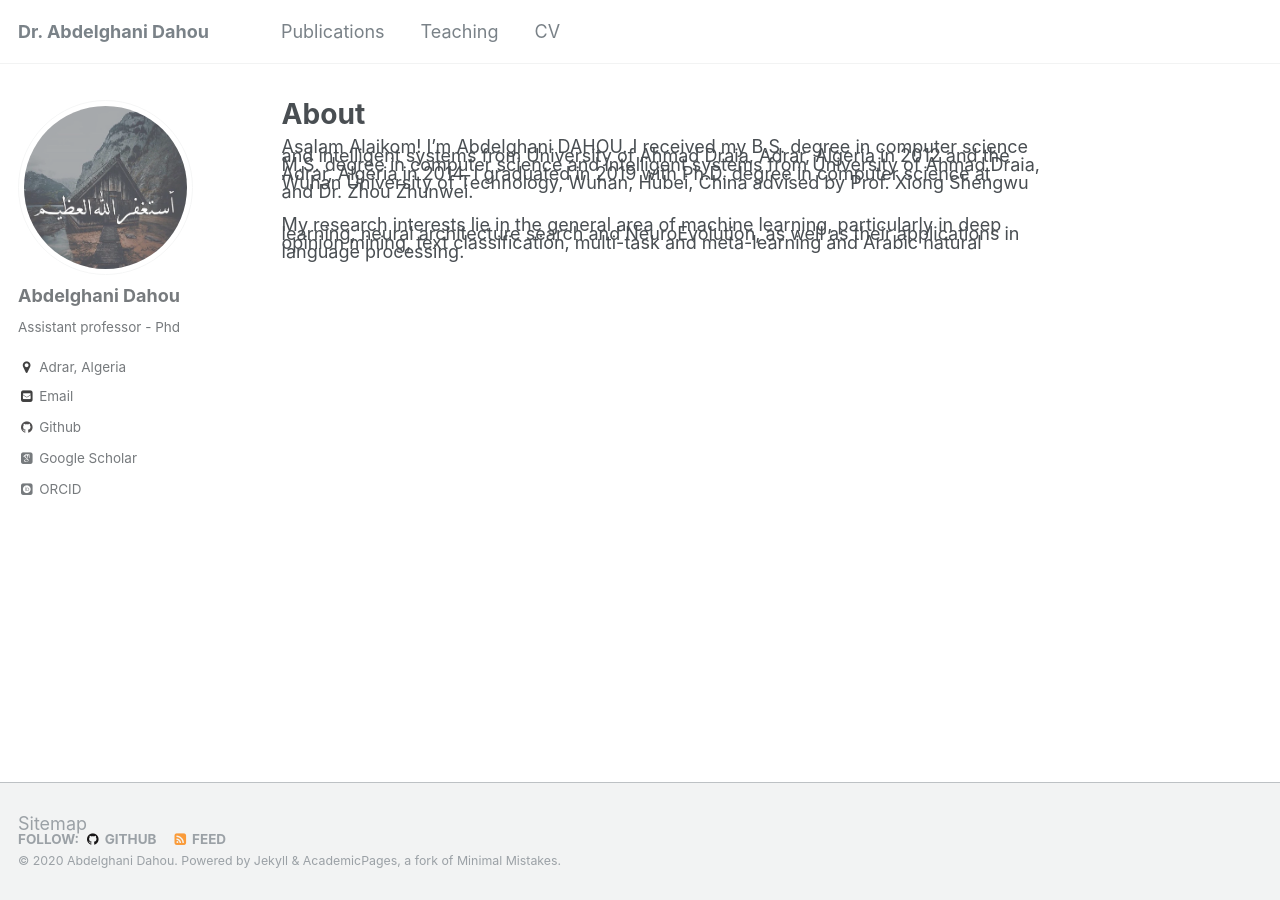
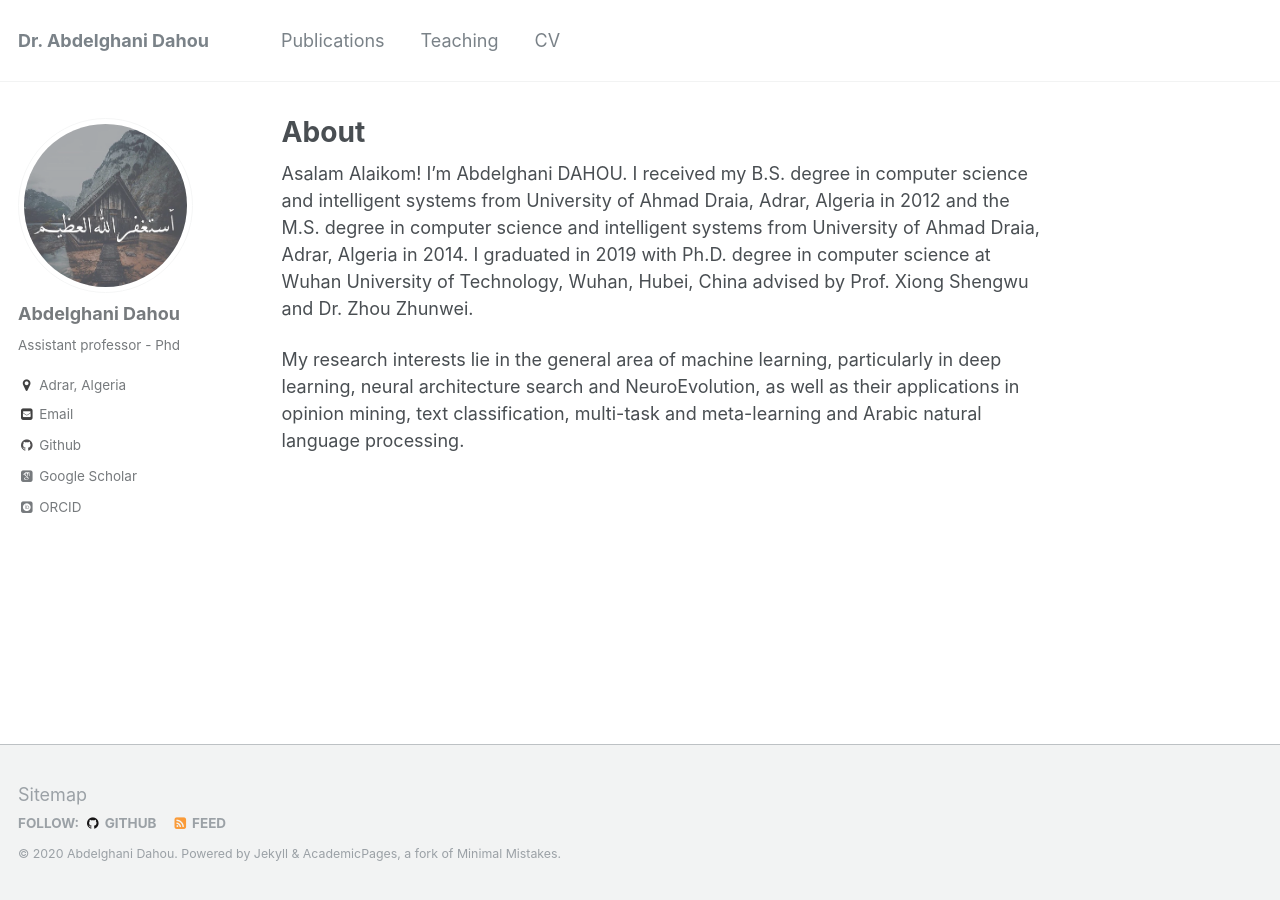
Before and after one commit to dr-dahou-adrar/dr-dahou-adrar.github.io, a Jekyll site: the page built from _pages/about.md, in a window 1280 px wide. Built offline with Jekyll 4.4.1, drawn with Linux system fonts in a browser that asks for light colours; some web fonts are replaced.

Commit message:
back to default base.scss

```diff
--- a/_sass/_base.scss
+++ b/_sass/_base.scss
@@ -13,7 +13,7 @@ body {
   padding-bottom: 9em;
   color: $text-color;
   font-family: $global-font-family;
-  line-height: 0.5;
+  line-height: 1.5;
 
   &.overflow--hidden {
     /* when primary navigation is visible, the content in the background won't scroll */
```
